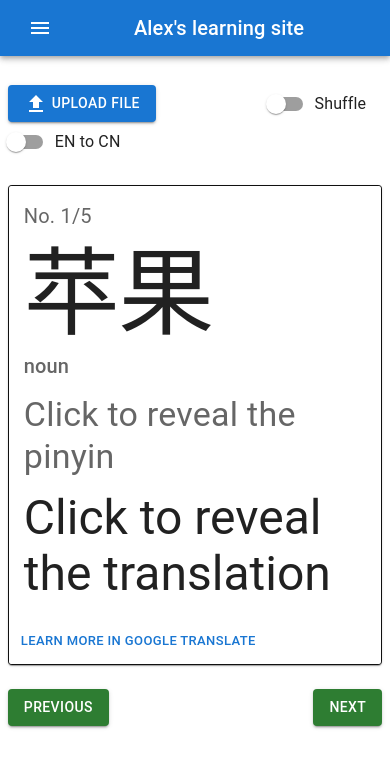
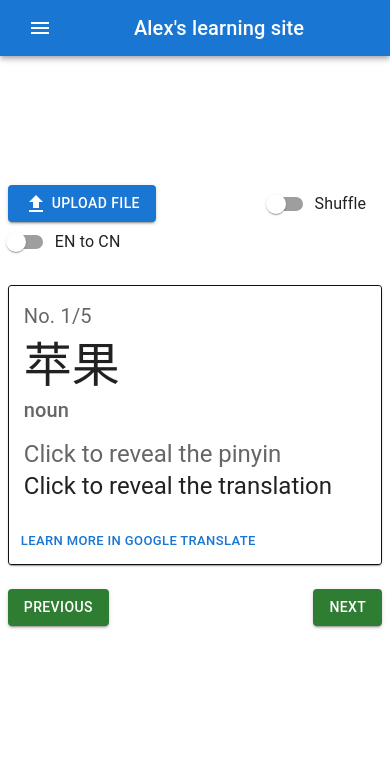
Before and after one commit to HaochenQ/React-Chinese-learning-App, a React (Create React App) app: page / in a window 390 px wide. Shown: the top 768 px of the page. Built offline with nearby package versions, Linux system fonts and the light colour scheme; the HTML template or start-up script is replaced by a standard one.

Commit message:
optimize mobile font size

```diff
--- a/src/components/Card.jsx
+++ b/src/components/Card.jsx
@@ -72,7 +72,7 @@ export default function BasicCard({
               </Typography>
               <Tooltip title="Press [C] to reveal Chinese">
                 <Typography
-                  variant="h1"
+                  sx={{ typography: { md: "h2", sm: "h3", xs: "h3" } }}
                   onClick={() => {
                     setCNdisplay(word);
                   }}
@@ -88,8 +88,8 @@ export default function BasicCard({
               </Typography>
               <Tooltip title="Press [P] to reveal pinyin">
                 <Typography
-                  sx={{ mb: 1.5 }}
-                  variant="h4"
+                  // sx={{ mb: 1.5 }}
+                  sx={{ typography: { md: "h4", sm: "h4", xs: "h5" } }}
                   color="text.secondary"
                   onClick={() => {
                     setPinyindisplay(pinyin);
@@ -98,7 +98,10 @@ export default function BasicCard({
                   {pinyindisplay}
                 </Typography>
               </Tooltip>
-              <Typography variant="h3" component="div">
+              <Typography
+                sx={{ typography: { sm: "h4", xs: "h5" } }}
+                component="div"
+              >
                 {definition}
               </Typography>
             </>
@@ -111,7 +114,10 @@ export default function BasicCard({
               >
                 No. {id}/{len}
               </Typography>
-              <Typography variant="h1" component="div">
+              <Typography
+                sx={{ typography: { md: "h2", sm: "h3", xs: "h3" } }}
+                component="div"
+              >
                 {word}
               </Typography>
               <Typography sx={{ mb: 1.5 }} color="text.secondary" variant="h6">
@@ -119,8 +125,8 @@ export default function BasicCard({
               </Typography>
               <Tooltip title="Press [P] to reveal pinyin">
                 <Typography
-                  sx={{ mb: 1.5 }}
-                  variant="h4"
+                  //  sx={{ mb: 1.5 }}
+                  sx={{ typography: { sm: "h4", xs: "h5" } }}
                   color="text.secondary"
                   onClick={() => {
                     setPinyindisplay(pinyin);
@@ -131,7 +137,7 @@ export default function BasicCard({
               </Tooltip>
               <Tooltip title="Press [T] to reveal translation">
                 <Typography
-                  variant="h3"
+                  sx={{ typography: { sm: "h4", xs: "h5" } }}
                   onClick={() => {
                     setMeaning(definition);
                   }}
```
